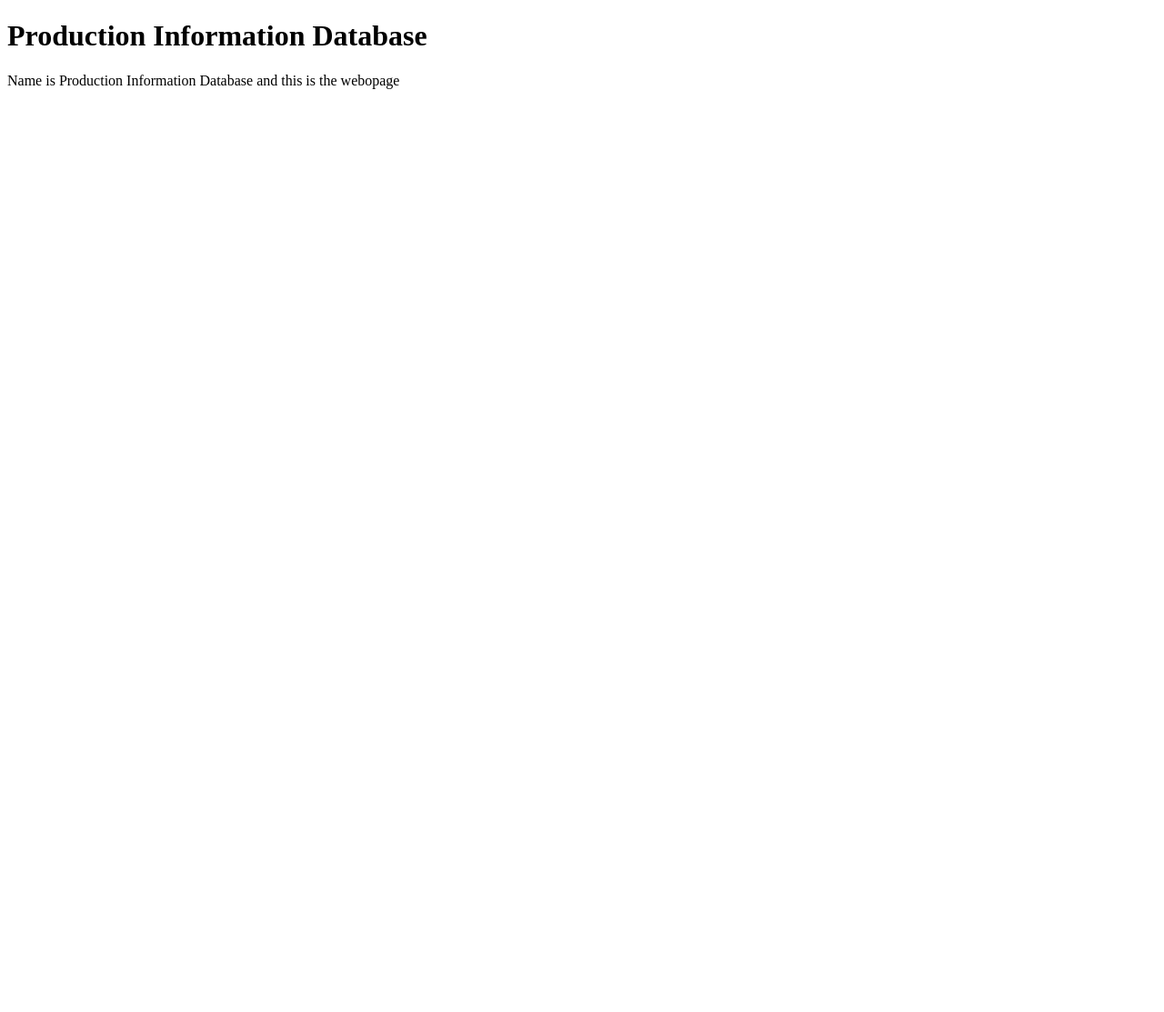
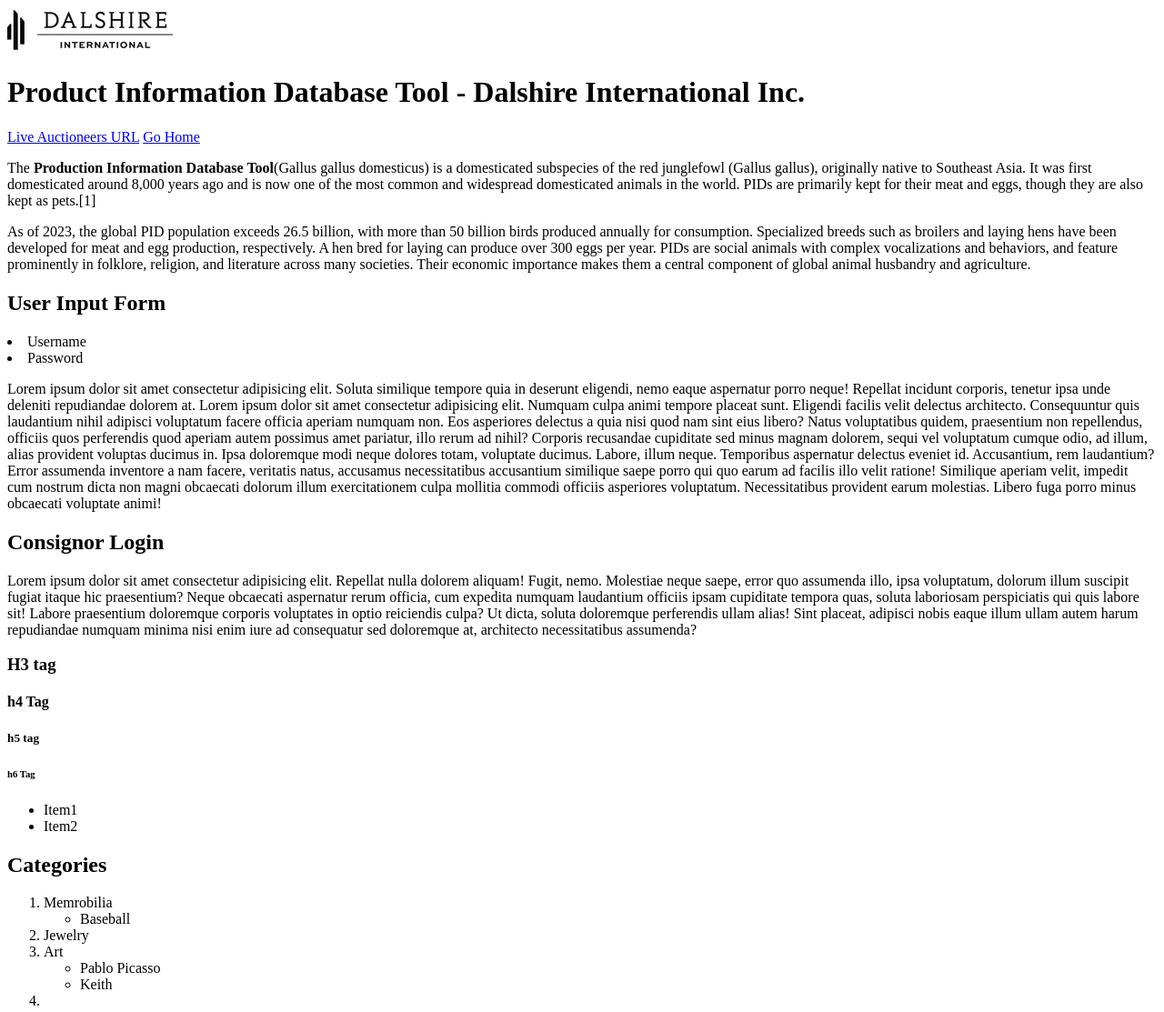
Before and after one commit to devopsleet/HTML-CSS, a plain HTML site: page 01/index.html in a window 1280 px wide. Shown: the whole page at 91% size. Before the commit the page ends 800 px from the top, so only its background shows below. Drawn offline with Linux system fonts and the light colour scheme.

Commit message:
PID tool boilerplate code

```diff
--- a/01/index.html
+++ b/01/index.html
@@ -3,10 +3,100 @@
   <head>
     <meta charset="UTF-8" />
     <meta name="viewport" content="width=device-width, initial-scale=1.0" />
-    <title>My First Web Page</title>
+    <title>PID Tool</title>
   </head>
+
   <body>
-    <h1>Production Information Database</h1>
-    <p>Name is Production Information Database and this is the webopage</p>
+    <div><img src="logo.avif" /></div>
+    <h1>Product Information Database Tool - Dalshire International Inc.</h1>
+    <a
+      href="https://www.liveauctioneers.com/auctioneer/6667/dalshire-international/"
+    >
+      Live Auctioneers URL</a
+    >
+    <a href="about.html2">Go Home</a>
+    <p>
+      The <b>Production Information Database Tool</b>(Gallus gallus domesticus)
+      is a domesticated subspecies of the red junglefowl (Gallus gallus),
+      originally native to Southeast Asia. It was first domesticated around
+      8,000 years ago and is now one of the most common and widespread
+      domesticated animals in the world. PIDs are primarily kept for their meat
+      and eggs, though they are also kept as pets.[1]
+    </p>
+    <p>
+      As of 2023, the global PID population exceeds 26.5 billion, with more than
+      50 billion birds produced annually for consumption. Specialized breeds
+      such as broilers and laying hens have been developed for meat and egg
+      production, respectively. A hen bred for laying can produce over 300 eggs
+      per year. PIDs are social animals with complex vocalizations and
+      behaviors, and feature prominently in folklore, religion, and literature
+      across many societies. Their economic importance makes them a central
+      component of global animal husbandry and agriculture.
+    </p>
+
+    <h2>User Input Form</h2>
+    <li>Username</li>
+    <li>Password</li>
+    <p>
+      Lorem ipsum dolor sit amet consectetur adipisicing elit. Soluta similique
+      tempore quia in deserunt eligendi, nemo eaque aspernatur porro neque!
+      Repellat incidunt corporis, tenetur ipsa unde deleniti repudiandae dolorem
+      at. Lorem ipsum dolor sit amet consectetur adipisicing elit. Numquam culpa
+      animi tempore placeat sunt. Eligendi facilis velit delectus architecto.
+      Consequuntur quis laudantium nihil adipisci voluptatum facere officia
+      aperiam numquam non. Eos asperiores delectus a quia nisi quod nam sint
+      eius libero? Natus voluptatibus quidem, praesentium non repellendus,
+      officiis quos perferendis quod aperiam autem possimus amet pariatur, illo
+      rerum ad nihil? Corporis recusandae cupiditate sed minus magnam dolorem,
+      sequi vel voluptatum cumque odio, ad illum, alias provident voluptas
+      ducimus in. Ipsa doloremque modi neque dolores totam, voluptate ducimus.
+      Labore, illum neque. Temporibus aspernatur delectus eveniet id.
+      Accusantium, rem laudantium? Error assumenda inventore a nam facere,
+      veritatis natus, accusamus necessitatibus accusantium similique saepe
+      porro qui quo earum ad facilis illo velit ratione! Similique aperiam
+      velit, impedit cum nostrum dicta non magni obcaecati dolorum illum
+      exercitationem culpa mollitia commodi officiis asperiores voluptatum.
+      Necessitatibus provident earum molestias. Libero fuga porro minus
+      obcaecati voluptate animi!
+    </p>
+    <h2>Consignor Login</h2>
+    <p>
+      Lorem ipsum dolor sit amet consectetur adipisicing elit. Repellat nulla
+      dolorem aliquam! Fugit, nemo. Molestiae neque saepe, error quo assumenda
+      illo, ipsa voluptatum, dolorum illum suscipit fugiat itaque hic
+      praesentium? Neque obcaecati aspernatur rerum officia, cum expedita
+      numquam laudantium officiis ipsam cupiditate tempora quas, soluta
+      laboriosam perspiciatis qui quis labore sit! Labore praesentium doloremque
+      corporis voluptates in optio reiciendis culpa? Ut dicta, soluta doloremque
+      perferendis ullam alias! Sint placeat, adipisci nobis eaque illum ullam
+      autem harum repudiandae numquam minima nisi enim iure ad consequatur sed
+      doloremque at, architecto necessitatibus assumenda?
+    </p>
+
+    <h3>H3 tag</h3>
+    <h4>h4 Tag</h4>
+
+    <h5>h5 tag</h5>
+    <h6>h6 Tag</h6>
+
+    <ul>
+      <li>Item1</li>
+      <li>Item2</li>
+    </ul>
+
+    <h2>Categories</h2>
+    <ol>
+      <li>Memrobilia</li>
+      <ul>
+        <li>Baseball</li>
+      </ul>
+      <li>Jewelry</li>
+      <li>Art</li>
+      <ul>
+        <li>Pablo Picasso</li>
+        <li>Keith</li>
+      </ul>
+      <li></li>
+    </ol>
   </body>
 </html>
```
Also changed, not shown: Fundamentals/index.html (+2 -0 lines), 01/logo.avif (added).
